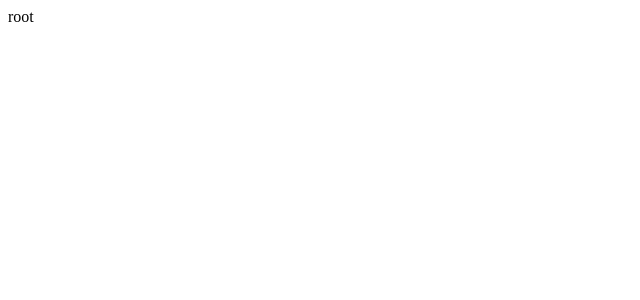
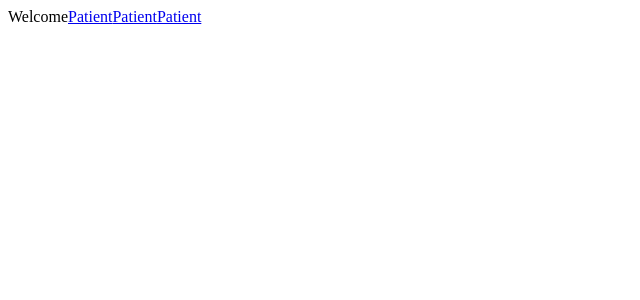
Before and after one commit to Abderrahmane-Br/ITEXC-challenge, a React (Vite) app: page /patients in a window 1280 px wide. Shown: the top 300 px of the page, without its empty margins (0-640 px from the left). Built offline with nearby package versions, Linux system fonts and the light colour scheme.

Commit message:
basic routing test with router v6

```diff
--- a/src/App.jsx
+++ b/src/App.jsx
@@ -1,12 +1,30 @@
+import { createBrowserRouter, RouterProvider } from "react-router-dom";
 import Root from "./pages/root";
-
+import { Dashboard, Patients, Patient } from "./pages";
 function App() {
-
-  return (
-    <>
-      <Root />
-    </>
-  )
+    const router = createBrowserRouter([
+        {
+            path: "",
+            element: <Root />,
+            children: [
+                {
+                    path: "/dashboard",
+                    element: <Dashboard />
+                },
+                {
+                    path: "/patients",
+                    element: <Patients />
+                },
+                {
+                    path: "/:patientID",
+                    element: <Patient />
+                }
+            ]
+        }
+    ])
+    return (
+        <RouterProvider router={router} />
+    )
 }
 
 export default App
--- /dev/null
+++ b/src/pages/dashboard/Dashboard.jsx
@@ -0,0 +1,6 @@
+function Dashboard() {
+    return (
+        <div>Dashboard</div>
+    )
+}
+export default Dashboard;
--- /dev/null
+++ b/src/pages/index.js
@@ -0,0 +1,3 @@
+export { default as Patients } from "./patients/Patients";
+export { default as Patient } from "./patient/Patient";
+export { default as Dashboard } from "./dashboard/Dashboard";
--- /dev/null
+++ b/src/pages/patient/Patient.jsx
@@ -0,0 +1,10 @@
+import { useParams } from "react-router-dom";
+
+
+function Patient() {
+    const { patientID } = useParams()
+    return (
+        <div>Here patient {patientID}</div>
+    )
+}
+export default Patient;
--- /dev/null
+++ b/src/pages/patients/Patients.jsx
@@ -0,0 +1,16 @@
+import { useState } from "react";
+import { Link } from "react-router-dom";
+
+function Patients() {
+    const [id, setId] = useState(0);
+
+    return (
+        <>
+            <Link to={`/:${id}`} onClick={() => { setId(id => id + 1) }}>Patient</Link>
+            <Link to={`/:${id}`} onClick={() => { setId(id => id + 1) }}>Patient</Link>
+            <Link to={`/:${id}`} onClick={() => { setId(id => id + 1) }}>Patient</Link>
+
+        </>
+    )
+}
+export default Patients;
--- a/src/pages/root.jsx
+++ b/src/pages/root.jsx
@@ -1,6 +1,11 @@
+import { Outlet } from "react-router-dom";
+
 function root() {
     return (
-        <div>root</div>
+        <>
+            Welcome
+            <Outlet />
+        </>
     )
 }
 export default root;
```
Also changed, not shown: src/pages/patient/components/PatientCardDetails.jsx (added), src/pages/patient/components/PatientInfo.jsx (added), src/pages/patients/components/PatientCardMain.jsx (added).
